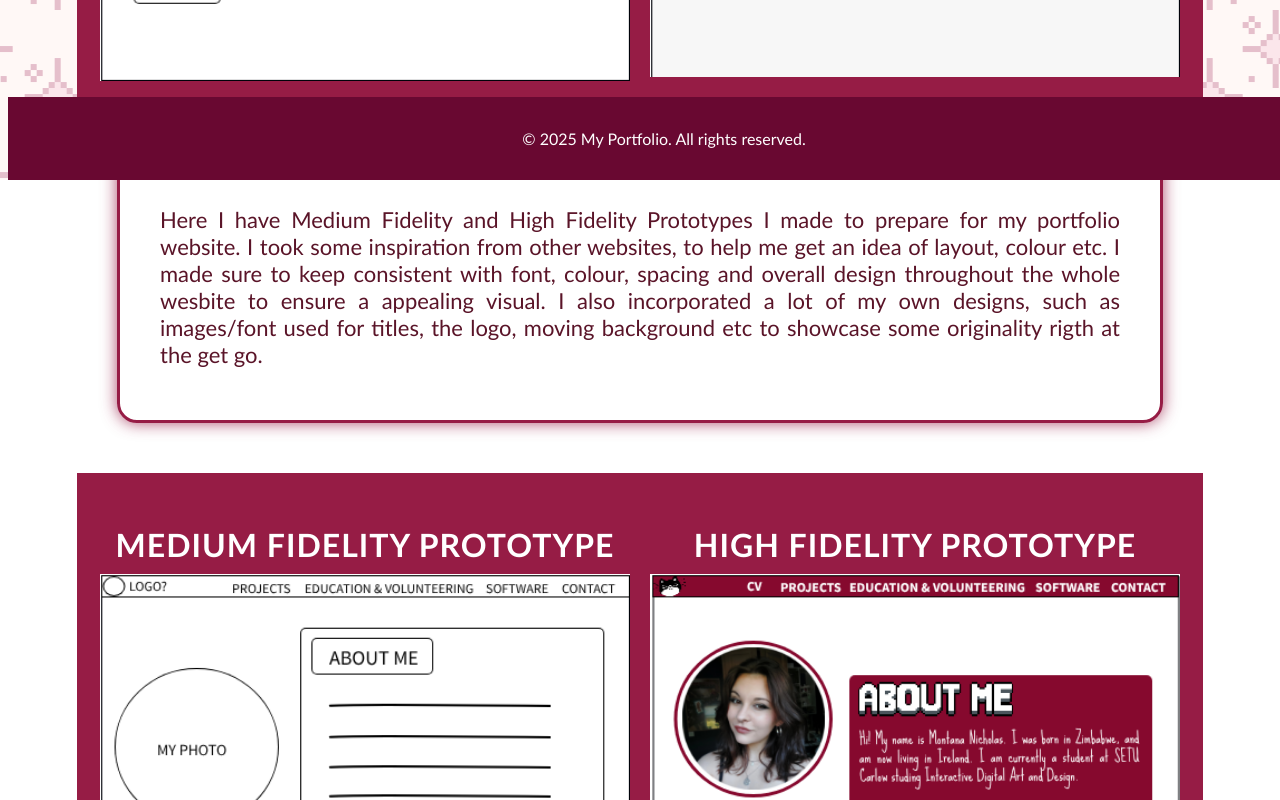
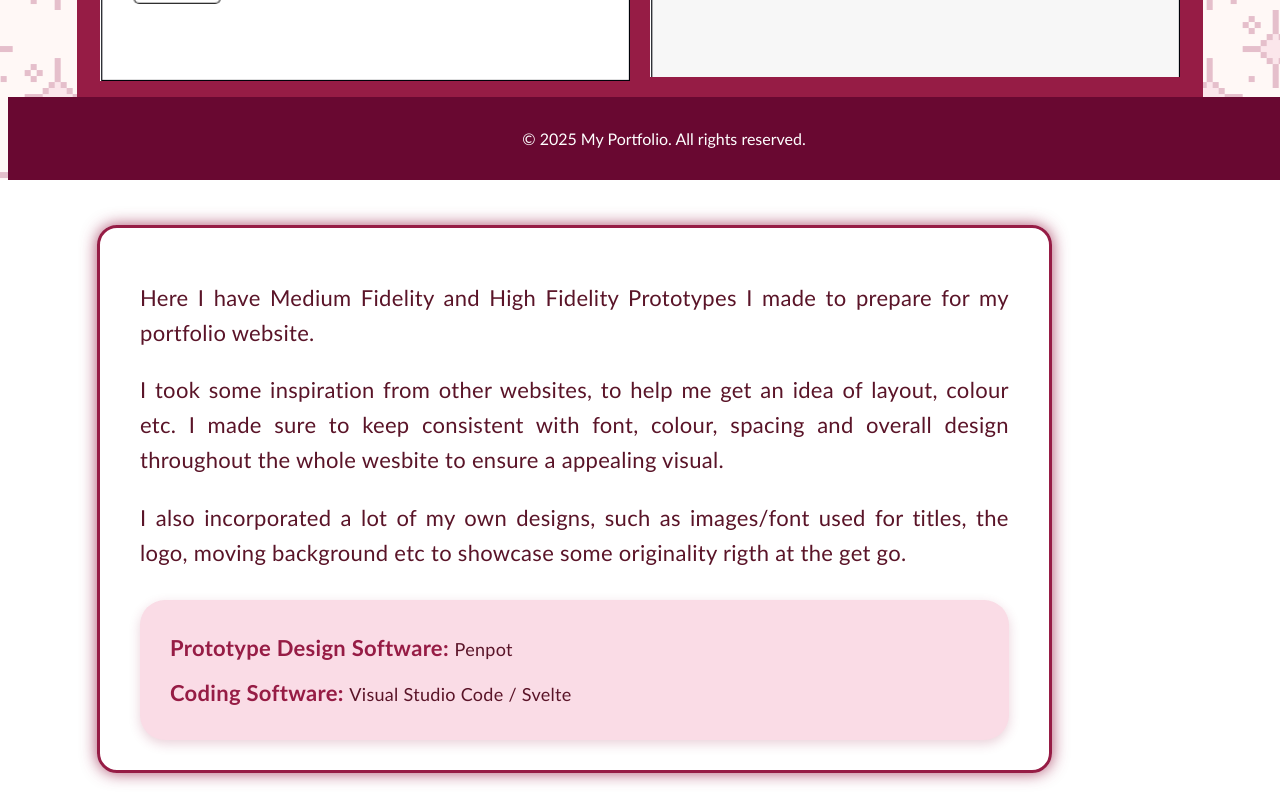
Before and after one commit to MontanaNicholas/Montana-Nicholas-Portfolio-project, a SvelteKit app in the folder montana-portfolio/: page /web-design in a window 1280 px wide. Shown: the part 620-1420 px from the top of the page. Built offline with nearby package versions, Linux system fonts and the light colour scheme.

Commit message:
added some effects on web design page

```diff
--- a/montana-portfolio/src/routes/web-design/+page.svelte
+++ b/montana-portfolio/src/routes/web-design/+page.svelte
@@ -26,9 +26,21 @@
         </div>
     </div>
 
+
+    <section class="info-secion">
+        <h2 class="info-title">Design Summary & Tools</h2>
     <div class="section-description">
-        <p>Here I have Medium Fidelity and High Fidelity Prototypes I made to prepare for my portfolio website. I took some inspiration from other websites, to help me get an idea of layout, colour etc. I made sure to keep consistent with font, colour, spacing and overall design throughout the whole wesbite to ensure a appealing visual. I also incorporated a lot of my own designs, such as images/font used for titles, the logo, moving background etc to showcase some originality rigth at the get go.</p>
+        <p>Here I have Medium Fidelity and High Fidelity Prototypes I made to prepare for my portfolio website.</p>
+        <p>I took some inspiration from other websites, to help me get an idea of layout, colour etc. I made sure to keep consistent with font, colour, spacing and overall design throughout the whole wesbite to ensure a appealing visual. </p>
+        <p>I also incorporated a lot of my own designs, such as images/font used for titles, the logo, moving background etc to showcase some originality rigth at the get go.</p>
+
+        <div class="box">
+            <h4>Prototype Design Software: <span class="highlight">Penpot</span></h4>
+            <h4>Coding Software: <span class="highlight">Visual Studio Code / Svelte</span></h4>
+        </div>
     </div>
+
+</section>
 
 
     <div class="card">
@@ -109,6 +121,33 @@
     width: 50%;
 }
 
+.box {
+    background-color: rgb(250, 220, 230);
+    border-radius: 25px;
+    padding: 20px 30px;
+    margin-top: 30px;
+    width: 100%;
+    box-sizing: border-box;
+    box-shadow: 0 4px 12px rgba(150, 28, 69, 0.2);
+}
+
+.box h4 {
+    margin: 10px 0;
+    font-family: 'Candara', sans-serif;
+    color: rgb(150, 28, 69);
+    font-size: 22px;
+    font-weight: bold;
+}
+
+
+
+
+.highlight {
+    font-size: 18px;
+    color: rgb(90, 20, 40);
+    font-weight: normal;
+}
+
 
 .section-description {
     margin: 50px 0;
@@ -126,6 +165,8 @@
     animation: pulse 3s infinite alternate, fadeInUp 1.5s ease forwards;
     opacity: 0;
     transform: translateY(20px);
+    line-height: 1.6;
+    letter-spacing: 0.3px;
 }
 
 /* Glow Pulse Animation */
@@ -153,10 +194,26 @@
     letter-spacing: 1px;
 }
 
+.info-title {
+    font-family: 'Candara', sans-serif;
+    font-size: 36px;
+    text-align: center;
+    color: rgb(90, 20, 40);
+    margin-bottom: 20px;
+}
+
+
+
 .project-image {
     width: 100%;
     height: auto;
-    object-fit: cover;
+    max-height: 500px;
+    object-fit: contain;
+}
+
+.project-image:hover {
+    transform: scale(1.02);
+    transition: transform 0.3s ease;
 }
 
 </style>
```
Also changed, not shown: montana-portfolio/src/routes/game-design/+page.svelte (+3 -6 lines), montana-portfolio/src/routes/projects/+page.svelte (+9 -12 lines).
